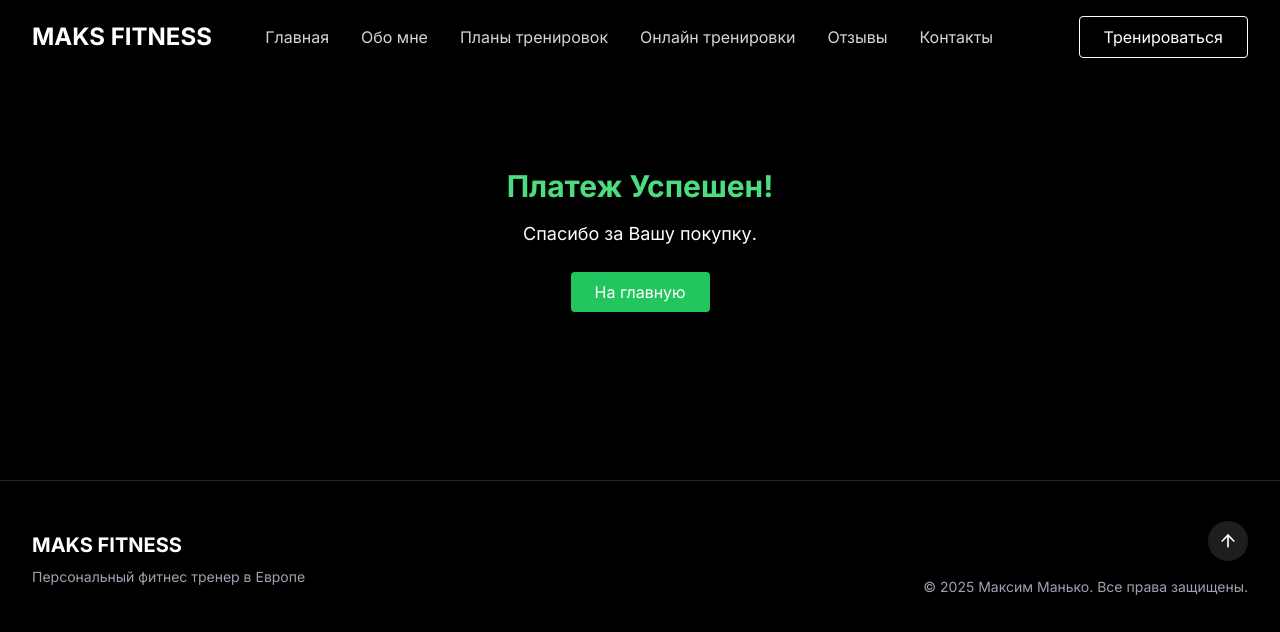
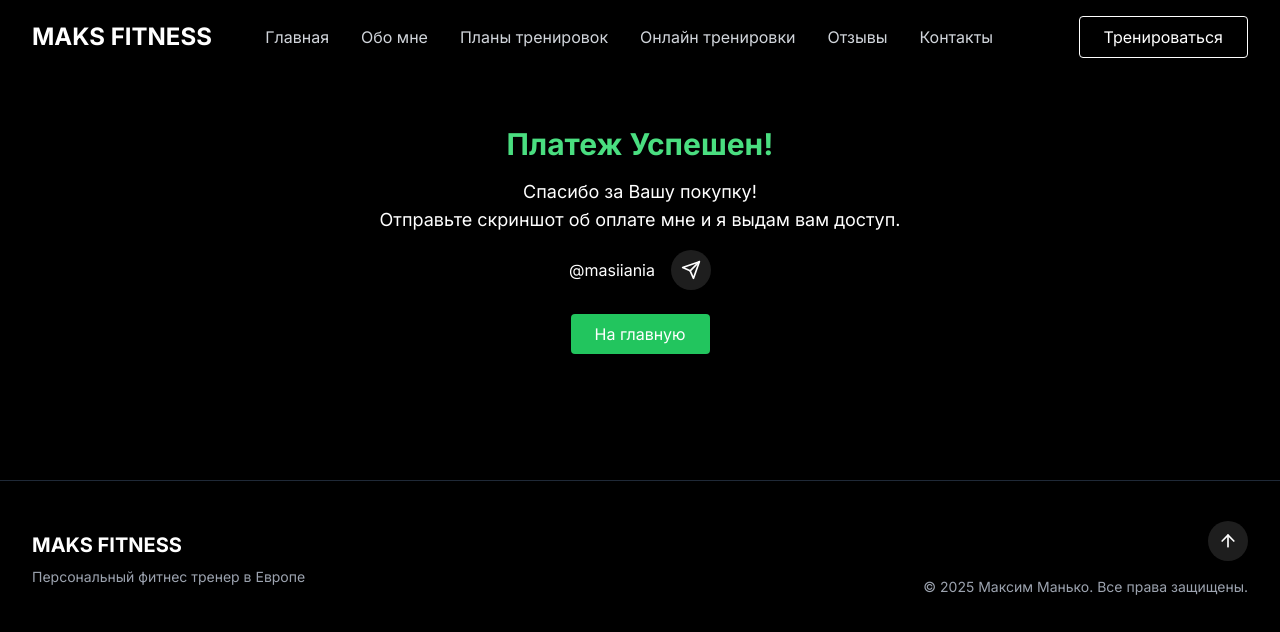
Before and after one commit to shepelenkomikhail/PersonalCoach, a React (Vite) app: page /payment/success in a window 1280 px wide. Shown: the top 632 px of the page. Built offline with nearby package versions, Linux system fonts and the light colour scheme.

Commit message:
success page updated

```diff
--- a/src/components/payments/PaymentSuccess.tsx
+++ b/src/components/payments/PaymentSuccess.tsx
@@ -1,11 +1,32 @@
+import { motion } from 'framer-motion';
 import { useNavigate } from 'react-router-dom';
+import {Send} from "lucide-react";
 
 const PaymentSuccess = () => {
   const navigate = useNavigate();
   return (
     <div className="flex flex-col items-center justify-center min-h-[60vh]">
-      <h1 className="text-3xl font-bold mb-4 text-green-400">Платеж Успешен!</h1>
-      <p className="text-lg">Спасибо за Вашу покупку.</p>
+        <div className={"flex flex-col text-center"}>
+            <h1 className="text-3xl font-bold mb-4 text-green-400">Платеж Успешен!</h1>
+
+            <p className="text-lg"> Спасибо за Вашу покупку!</p>
+            <p className="text-lg">Отправьте скриншот об оплате мне и я выдам вам доступ.</p>
+            <div className={"flex text-center items-center justify-center mt-4 gap-4"}>
+                <a href="https://t.me/maksfitnes?fbclid=PAZXh0bgNhZW0CMTEAAafKMDURfofWMjsYD2Vgw5qTqqKaTXc3n730ZN3nqHWoaOD9g7is28kp2mcvtA_aem_UtdXBhf1dnXbE4BmzW2Ivg" target="_blank">
+                    @masiiania
+                </a>
+                <motion.a
+                    whileHover={{ scale: 1.1 }}
+                    whileTap={{ scale: 0.9 }}
+                    href="https://t.me/maksfitnes?fbclid=PAZXh0bgNhZW0CMTEAAafKMDURfofWMjsYD2Vgw5qTqqKaTXc3n730ZN3nqHWoaOD9g7is28kp2mcvtA_aem_UtdXBhf1dnXbE4BmzW2Ivg"
+                    target="_blank"
+                    className="w-10 h-10 bg-tertiary rounded-full flex items-center justify-center"
+                >
+                    <Send className="w-5 h-5" />
+                </motion.a>
+            </div>
+
+        </div>
       <button
         className="mt-6 px-6 py-2 bg-green-500 hover:bg-green-600 text-white rounded transition"
         onClick={() => navigate('/')}
```
